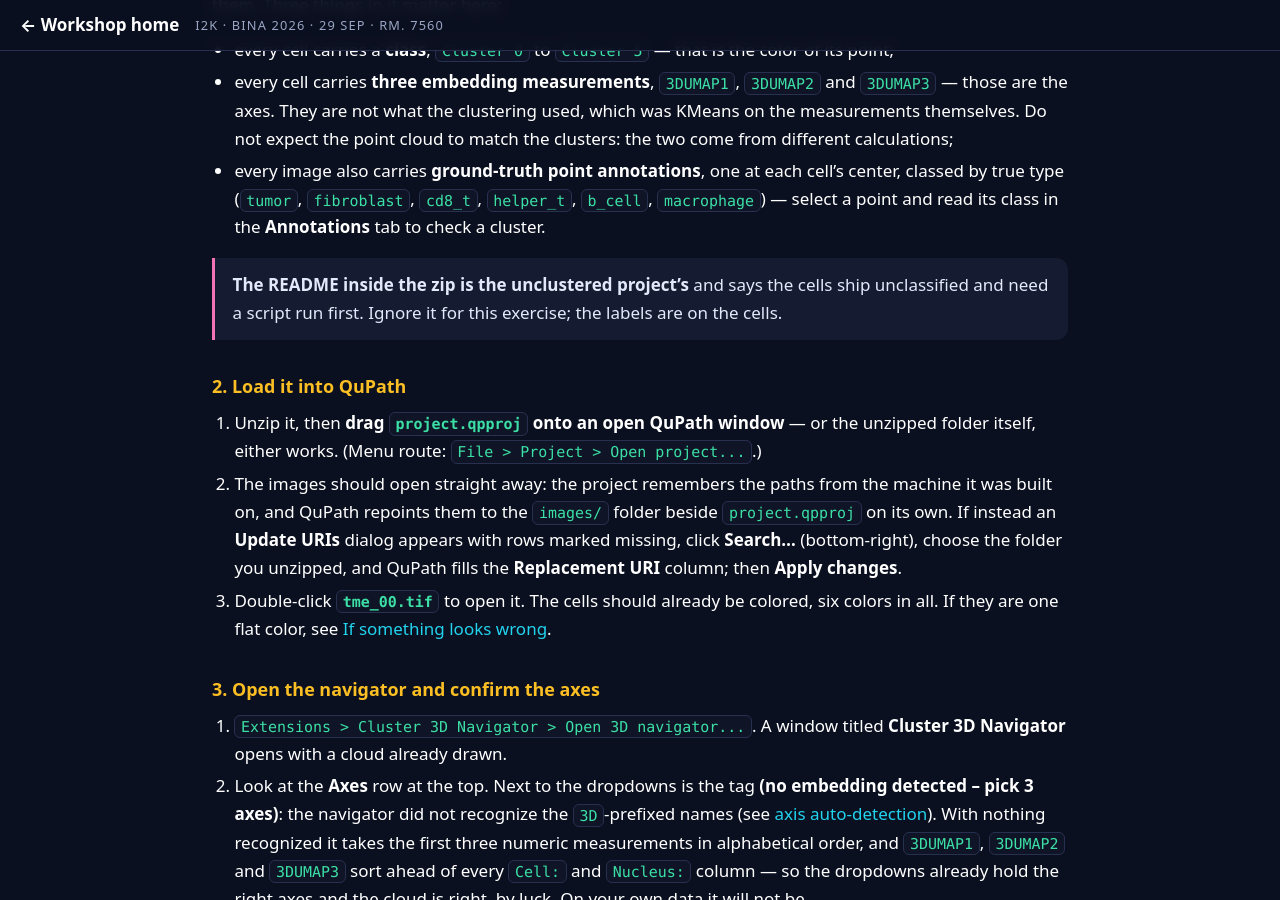
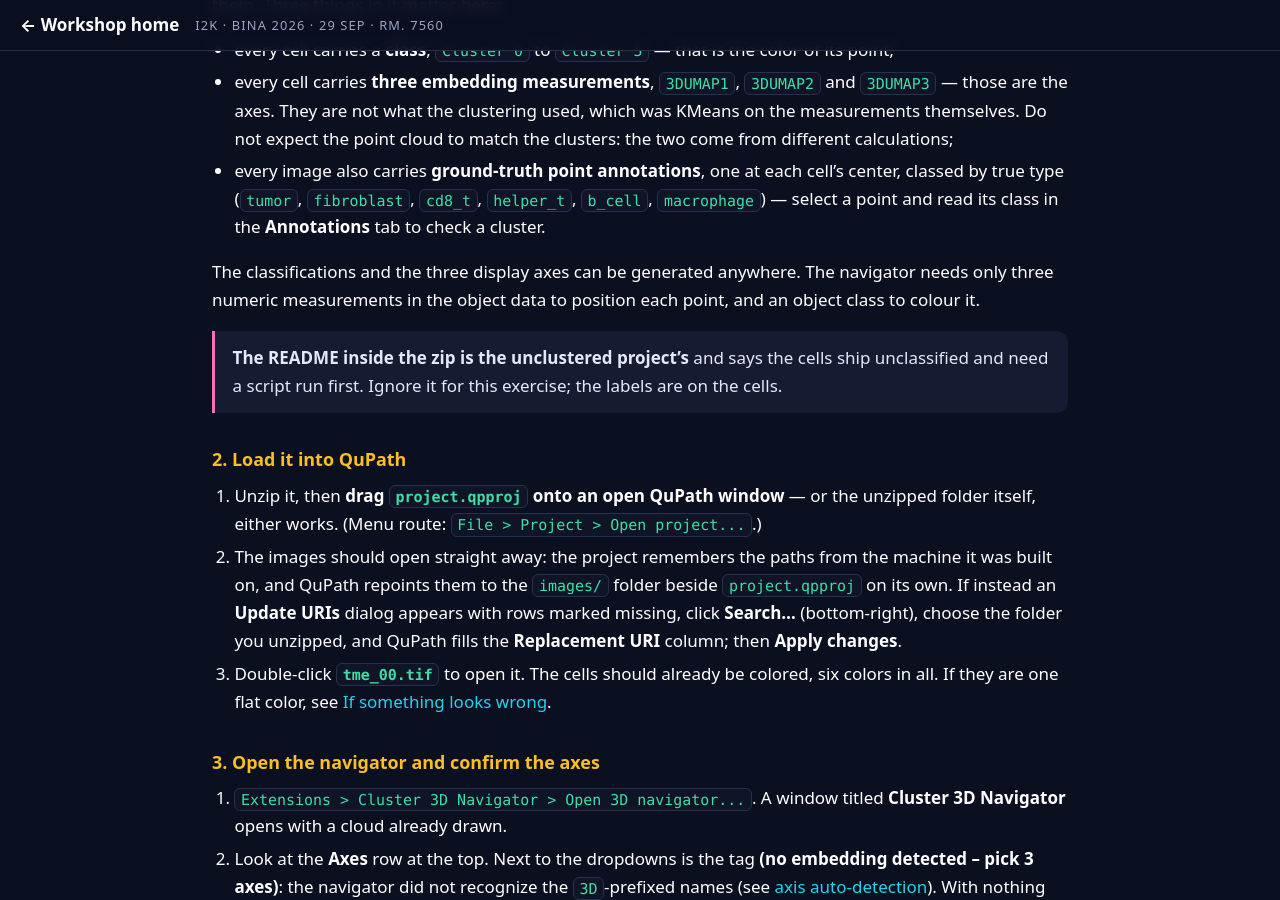
Before and after one commit to MichaelSNelson/BINA-I2K-2026-QuPath-Extensions, a Jekyll site: the page built from docs/04-cluster-3d-navigator.md, in a window 1280 px wide and 900 px high, scrolled down 2597 px. Built offline with Jekyll 4.4.1, drawn with Linux system fonts in a browser that asks for light colours.

Commit message:
Guide 4: restore the "anywhere" point, in terms of what the tool requires
I cut this as an aside; it is better read as the requirement it states. It
now says what the navigator needs -- three numeric measurements in the
object data to position a point, and an object class to colour it -- rather
than what it does not care about.

Claude-Session: https://claude.ai/code/session_01TZFXuLKiz1DgbomrTgfDTw

```diff
--- a/docs/04-cluster-3d-navigator.md
+++ b/docs/04-cluster-3d-navigator.md
@@ -85,6 +85,10 @@ KMeans run over all 11,421 of them. Three things in it matter here:
 - every image also carries **ground-truth point annotations**, one at each cell's center,
   classed by true type (`tumor`, `fibroblast`, `cd8_t`, `helper_t`, `b_cell`, `macrophage`) —
   select a point and read its class in the **Annotations** tab to check a cluster.
+
+The classifications and the three display axes can be generated anywhere. The navigator needs
+only three numeric measurements in the object data to position each point, and an object class
+to colour it.
 
 > **The README inside the zip is the unclustered project's** and says the cells ship
 > unclassified and need a script run first. Ignore it for this exercise; the labels are on the
```
